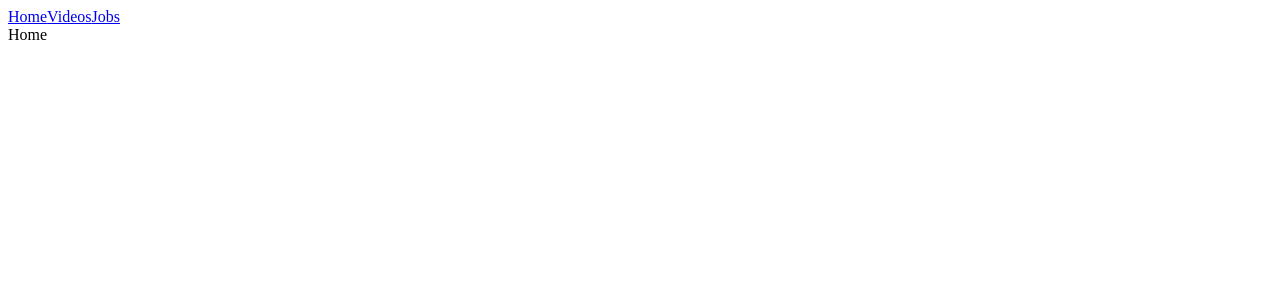
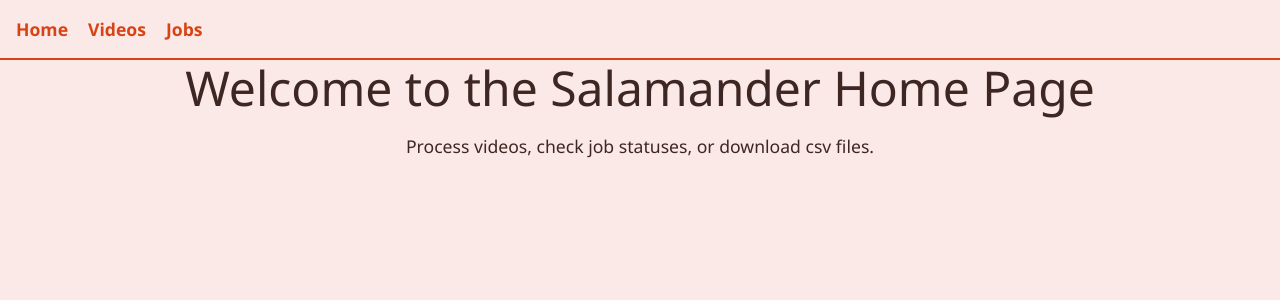
Before and after one commit to f3liz/centroid-finder-frontend, a Next.js app: page / in a window 1280 px wide. Shown: the top 300 px of the page. Built offline with nearby package versions, Linux system fonts and the light colour scheme.

Commit message:
styling, not finished

```diff
--- a/package.json
+++ b/package.json
@@ -9,6 +9,9 @@
     "lint": "next lint"
   },
   "dependencies": {
+    "@emotion/react": "^11.14.0",
+    "@emotion/styled": "^11.14.0",
+    "@mui/material": "^7.1.1",
     "next": "15.3.2",
     "react": "^19.0.0",
     "react-dom": "^19.0.0"
--- /dev/null
+++ b/src/app/ClientsideLayout.jsx
@@ -0,0 +1,24 @@
+"use client";
+
+import Link from "next/link";
+import { ThemeProvider } from "@mui/material/styles";
+import CssBaseline from "@mui/material/CssBaseline";
+import theme from "@/styles/theme";
+
+import "@/styles/global.css";
+
+export default function ClientsideLayout({ children }) {
+  return (
+    <ThemeProvider theme={theme}>
+      <CssBaseline />
+      <div>
+        <nav className="navbar">
+          <Link href="/" className="nav-link" data-testid="nav-home">Home</Link>
+          <Link href="/videos" className="nav-link" data-testid="nav-videos">Videos</Link>
+          <Link href="/jobs" className="nav-link" data-testid="nav-jobs">Jobs</Link>
+        </nav>
+        <main>{children}</main>
+      </div>
+    </ThemeProvider>
+  );
+}
--- a/src/app/layout.jsx
+++ b/src/app/layout.jsx
@@ -1,18 +1,13 @@
-import Link from "next/link";
+import ClientsideLayout from "./ClientsideLayout";
 
-export default function Layout({ children }) {
-    return(
-        <html>
-            <body>
-                <div>
-                    <nav className="navbar">
-                        <Link data-testid="nav-home" className="nav-link" href="/">Home</Link>
-                        <Link data-testid="nav-videos" className="nav-link" href="/videos">Videos</Link>
-                        <Link data-testid="nav-jobs" className="nav-link" href="/jobs">Jobs</Link>
-                    </nav>
-                    <main>{children}</main>
-                </div>
-            </body>
-        </html>
-    )
+export default function RootLayout({ children }) {
+  return (
+    <html lang="en">
+      <body>
+        <ClientsideLayout>
+          {children}
+        </ClientsideLayout>
+      </body>
+    </html>
+  );
 }
--- a/src/app/page.jsx
+++ b/src/app/page.jsx
@@ -1,7 +1,16 @@
+"use client";
+
+import { Typography } from "@mui/material";
+
 export default function Home() {
   return (
-    <div>
-      Home
+    <div style={{ textAlign: 'center' }}>
+      <Typography variant="h3" component="h1" gutterBottom>
+        Welcome to the Salamander Home Page
+      </Typography>
+      <Typography variant="body1" sx={{ mt: 2 }}>
+        Process videos, check job statuses, or download csv files.
+      </Typography>
     </div>
   );
 }
--- /dev/null
+++ b/src/styles/global.css
@@ -0,0 +1,20 @@
+.navbar {
+  display: flex;
+  gap: 20px;
+  padding: 1rem;
+  background-color: #fbe9e7;
+  border-bottom: 2px solid #d84315;
+}
+
+.nav-link {
+  color: #d84315;
+  text-decoration: none;
+  font-weight: 600;
+  font-family: 'Segoe UI', sans-serif;
+  font-size: 1.1rem;
+}
+
+.nav-link:hover {
+  text-decoration: underline;
+  color: #a63e0d;
+}
--- /dev/null
+++ b/src/styles/theme.jsx
@@ -0,0 +1,44 @@
+import { createTheme } from '@mui/material/styles';
+
+const theme = createTheme({
+  palette: {
+    mode: 'light',
+    primary: {
+      main: '#d84315',
+      contrastText: '#ffffff',
+    },
+    secondary: {
+      main: '#4caf50',
+    },
+    background: {
+      default: '#fbe9e7',
+      paper: '#fff3e0',
+    },
+    text: {
+      primary: '#3e2723',
+      secondary: '#5d4037',
+    },
+  },
+  typography: {
+    fontFamily: 'Segoe UI, sans-serif',
+    h1: {
+      fontWeight: 600,
+      color: '#d84315',
+    },
+    body1: {
+      fontSize: '1.1rem',
+    },
+  },
+  components: {
+    MuiButton: {
+      styleOverrides: {
+        root: {
+          borderRadius: 12,
+          textTransform: 'none',
+        },
+      },
+    },
+  },
+});
+
+export default theme;
```
Also changed, not shown: 1 other file (tests, documents, lock files or other folders).
